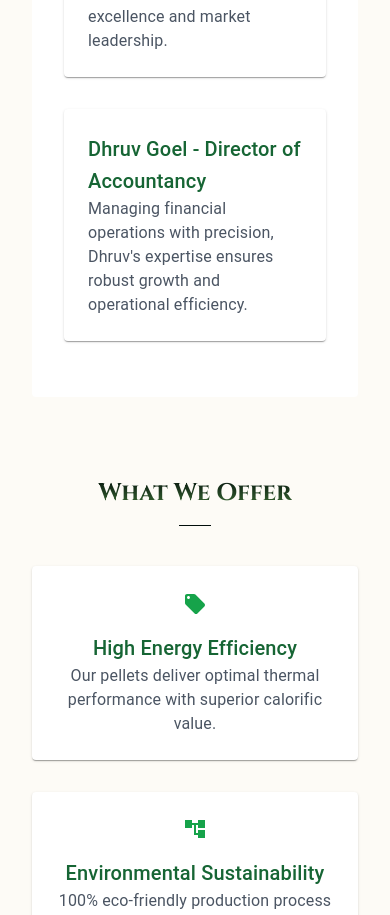
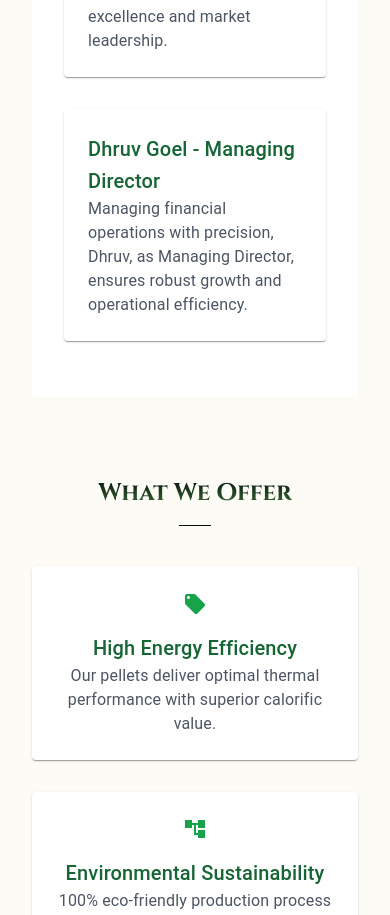
Before and after one commit to ghostofweb/Divine-Pellets, a React (Vite) app in the folder frontend/: page /about in a window 390 px wide. Shown: the part 3265-4180 px from the top of the page. Built offline with nearby package versions, Linux system fonts and the light colour scheme.

Commit message:
feat: update NavBar mobile button position and modify About page title and description

```diff
--- a/frontend/src/components/NavBar.jsx
+++ b/frontend/src/components/NavBar.jsx
@@ -6,8 +6,6 @@ import CloseIcon from '@mui/icons-material/Close';
 const NavBar = () => {
   const [isOpen, setIsOpen] = useState(false);
   const location = useLocation();
-
-
 
   useEffect(() => {
     setIsOpen(false);
@@ -32,10 +30,10 @@ const NavBar = () => {
     >
       <div className="container mx-auto px-4">
         <div className="flex items-center justify-between md:justify-start relative">
-          {/* Mobile Menu Button - Left Side */}
+          {/* Mobile Menu Button - Right Side */}
           <button
             onClick={() => setIsOpen(!isOpen)}
-            className="md:hidden text-white p-2 absolute left-0"
+            className="md:hidden text-white p-2 absolute right-0"
           >
             {isOpen ? (
               <CloseIcon className="text-[#DFC195]" sx={{ fontSize: 28 }} />
@@ -82,8 +80,8 @@ const NavBar = () => {
 
       {/* Mobile Navigation */}
       <div
-        className={`absolute top-full ledt-0 w-3/4 bg-[#1A3D33] transition-all duration-300 ease-in-out transform ${
-          isOpen ? 'block translate-x-0 opacity-100' : 'translate-x-full opacity-0 hidden'
+        className={`absolute top-full right-0 w-3/4 bg-[#1A3D33] transition-all duration-300 ease-in-out transform ${
+          isOpen ? 'translate-x-0 opacity-100' : 'translate-x-full opacity-0 hidden'
         } md:hidden z-50 shadow-lg`}
       >
         <div className="flex flex-col py-2">
--- a/frontend/src/pages/About.jsx
+++ b/frontend/src/pages/About.jsx
@@ -158,10 +158,10 @@ const About = () => {
                 >
                   <Card className="p-6 h-full bg-white shadow-lg hover:shadow-2xl transition-shadow duration-300">
                     <Typography variant="h6" className="text-green-800 font-bold mb-3">
-                      Dhruv Goel - Director of Accountancy
+                      Dhruv Goel - Managing Director
                     </Typography>
                     <Typography className="text-gray-600">
-                      Managing financial operations with precision, Dhruv's expertise ensures robust growth and operational efficiency.
+                    Managing financial operations with precision, Dhruv, as Managing Director, ensures robust growth and operational efficiency.
                     </Typography>
                   </Card>
                 </motion.div>
```
